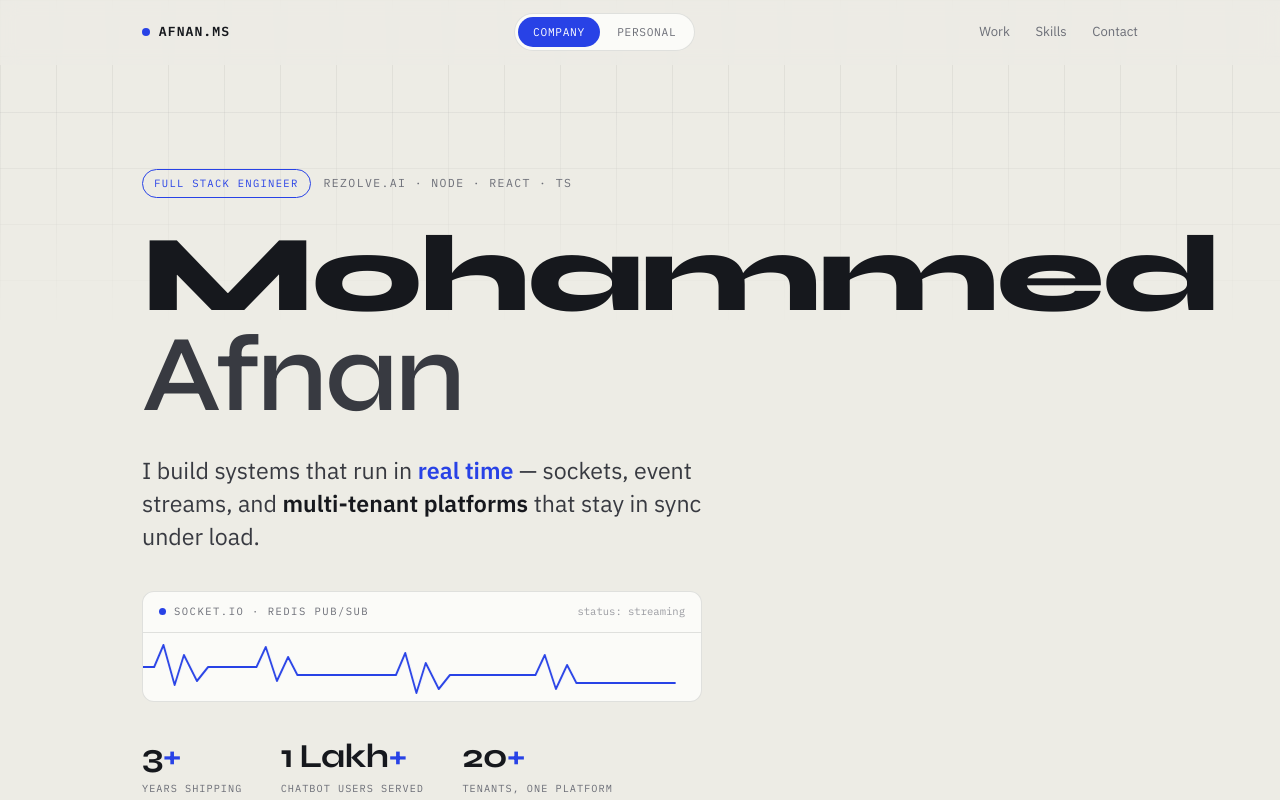
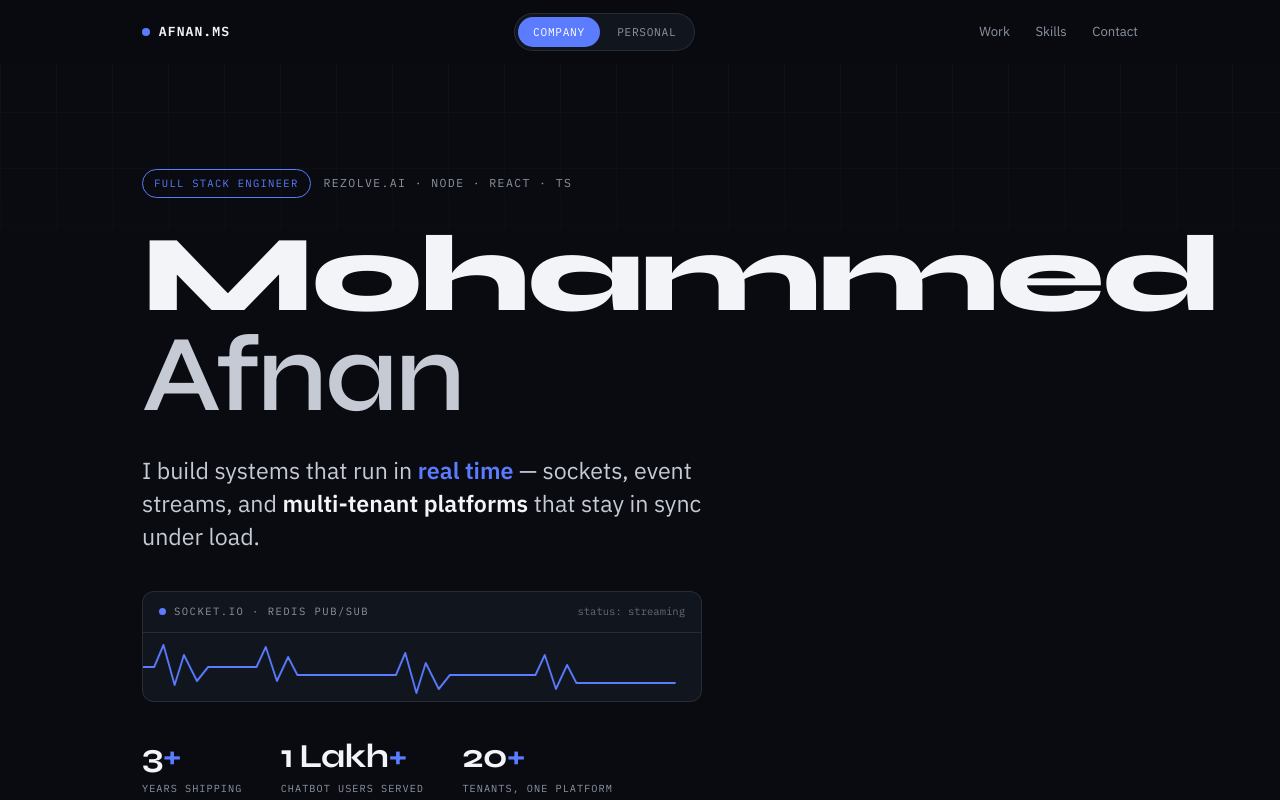
Before and after one commit to msafnan/portfolio, a plain HTML site: page index.html in a window 1280 px wide. Shown: the top 800 px of the page. Drawn offline with Linux system fonts and the light colour scheme; no server answers.

Commit message:
dark-theme

```diff
--- a/index.html
+++ b/index.html
@@ -9,19 +9,19 @@
 <link href="https://fonts.googleapis.com/css2?family=Syne:wght@600;700;800&family=IBM+Plex+Sans:wght@400;500;600&family=IBM+Plex+Mono:wght@400;500;600&display=swap" rel="stylesheet" />
 <style>
   :root {
-    --paper:    #EDECE5;
-    --panel:    #FBFBF8;
-    --ink:      #16181D;
-    --ink-soft: #383A41;
-    --muted:    #6C6E77;
-    --muted-2:  #9A9BA1;
-    --line:     rgba(22, 24, 29, 0.12);
-    --line-2:   rgba(22, 24, 29, 0.22);
+    --paper:    #090B10;
+    --panel:    #11151D;
+    --ink:      #F2F4F8;
+    --ink-soft: #C5CAD4;
+    --muted:    #8D95A3;
+    --muted-2:  #626B79;
+    --line:     rgba(242, 244, 248, 0.10);
+    --line-2:   rgba(242, 244, 248, 0.20);
 
-    --accent:   #2842E6;
-    --accent-d: #1D31B8;
-    --accent-s: rgba(40, 66, 230, 0.09);
-    --glow:     rgba(40, 66, 230, 0.40);
+    --accent:   #5B7CFF;
+    --accent-d: #7B95FF;
+    --accent-s: rgba(91, 124, 255, 0.12);
+    --glow:     rgba(91, 124, 255, 0.38);
 
     --display: 'Syne', system-ui, sans-serif;
     --body:    'IBM Plex Sans', system-ui, sans-serif;
@@ -32,10 +32,10 @@
   }
 
   body.mode-personal {
-    --accent:   #D9871F;
-    --accent-d: #B06913;
-    --accent-s: rgba(217, 135, 31, 0.11);
-    --glow:     rgba(217, 135, 31, 0.42);
+    --accent:   #F0A34A;
+    --accent-d: #FFBC6B;
+    --accent-s: rgba(240, 163, 74, 0.13);
+    --glow:     rgba(240, 163, 74, 0.38);
   }
 
   * { box-sizing: border-box; margin: 0; padding: 0; }
@@ -65,7 +65,7 @@
     background-size: 56px 56px;
     -webkit-mask-image: linear-gradient(180deg, #000 0%, transparent 42%);
             mask-image: linear-gradient(180deg, #000 0%, transparent 42%);
-    opacity: 0.6;
+    opacity: 0.42;
   }
   main { position: relative; z-index: 1; }
 
@@ -134,7 +134,7 @@
 
   .proj { display: flex; flex-direction: column; gap: 1.1rem; }
   .card { border: 1px solid var(--line); border-radius: 16px; background: var(--panel); padding: clamp(1.5rem, 4vw, 2.4rem); position: relative; overflow: hidden; transition: border-color .25s, transform .25s, box-shadow .25s; }
-  .card:hover { border-color: var(--line-2); transform: translateY(-3px); box-shadow: 0 14px 34px rgba(22,24,29,0.07); }
+  .card:hover { border-color: var(--line-2); transform: translateY(-3px); box-shadow: 0 18px 42px rgba(0,0,0,0.32); }
   .card.wip { border-style: dashed; }
   .card-top { display: flex; align-items: flex-start; justify-content: space-between; gap: 1rem; flex-wrap: wrap; }
   .card-num { font-family: var(--mono); font-size: 0.8rem; color: var(--accent); font-weight: 600; transition: color .3s; }
@@ -196,9 +196,9 @@
         <button data-mode="personal" aria-pressed="false">Personal</button>
       </div>
       <div class="nav-links">
-        <a class="nav-link" data-company="#work" data-personal="#work-personal" href="#work">Work</a>
-        <a class="nav-link" data-company="#skills" data-personal="#skills-personal" href="#skills">Skills</a>
-        <a class="nav-link" data-company="#contact" data-personal="#contact" href="#contact">Contact</a>
+        <a href="#work">Work</a>
+        <a href="#skills">Skills</a>
+        <a href="#contact">Contact</a>
       </div>
     </div>
   </nav>
@@ -481,7 +481,6 @@
   document.querySelectorAll('.reveal').forEach((el) => io.observe(el));
 
   const btns = document.querySelectorAll('.toggle button');
-  const navLinks = document.querySelectorAll('.nav-link');
   const tracks = { company: document.querySelector('[data-track="company"]'), personal: document.querySelector('[data-track="personal"]') };
 
   function setMode(mode) {
@@ -489,21 +488,11 @@
     document.body.classList.toggle('mode-company', mode === 'company');
     btns.forEach((b) => b.setAttribute('aria-pressed', String(b.dataset.mode === mode)));
     Object.entries(tracks).forEach(([k, el]) => { el.hidden = (k !== mode); });
-    navLinks.forEach((a) => a.setAttribute('href', a.dataset[mode]));
     tracks[mode].querySelectorAll('.reveal').forEach((el) => el.classList.add('in'));
     window.scrollTo({ top: 0, behavior: 'auto' });
   }
 
   btns.forEach((b) => b.addEventListener('click', () => setMode(b.dataset.mode)));
 </script>
-<script>
-  // Wake idle Render servers as soon as the page opens
-  ["https://rag-document-assistant-five.vercel.app/",
-   "https://real-estate-platform-rust-iota.vercel.app/"]
-    .forEach(function (url) {
-      fetch(url, { mode: "no-cors", cache: "no-store", keepalive: true })
-        .catch(function () { /* best-effort, ignore errors */ });
-    });
-</script>
 </body>
 </html>
```
